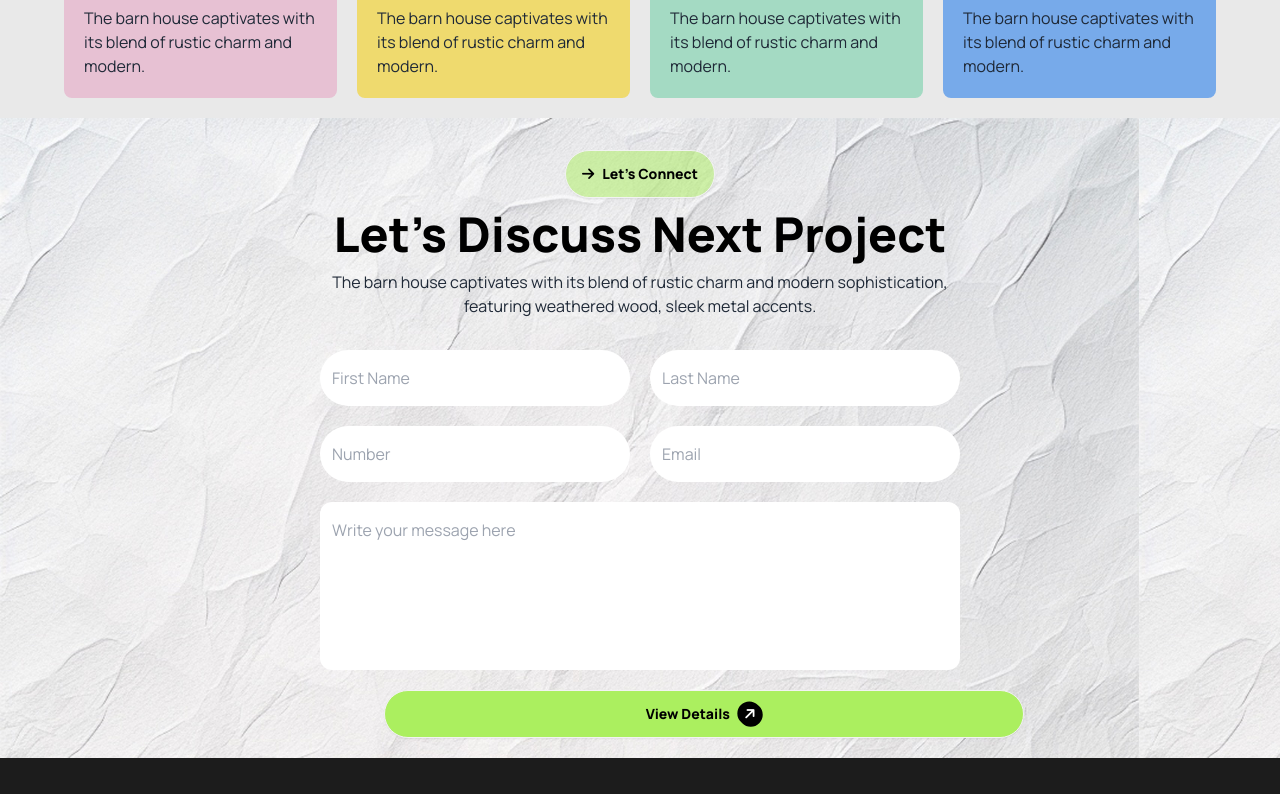
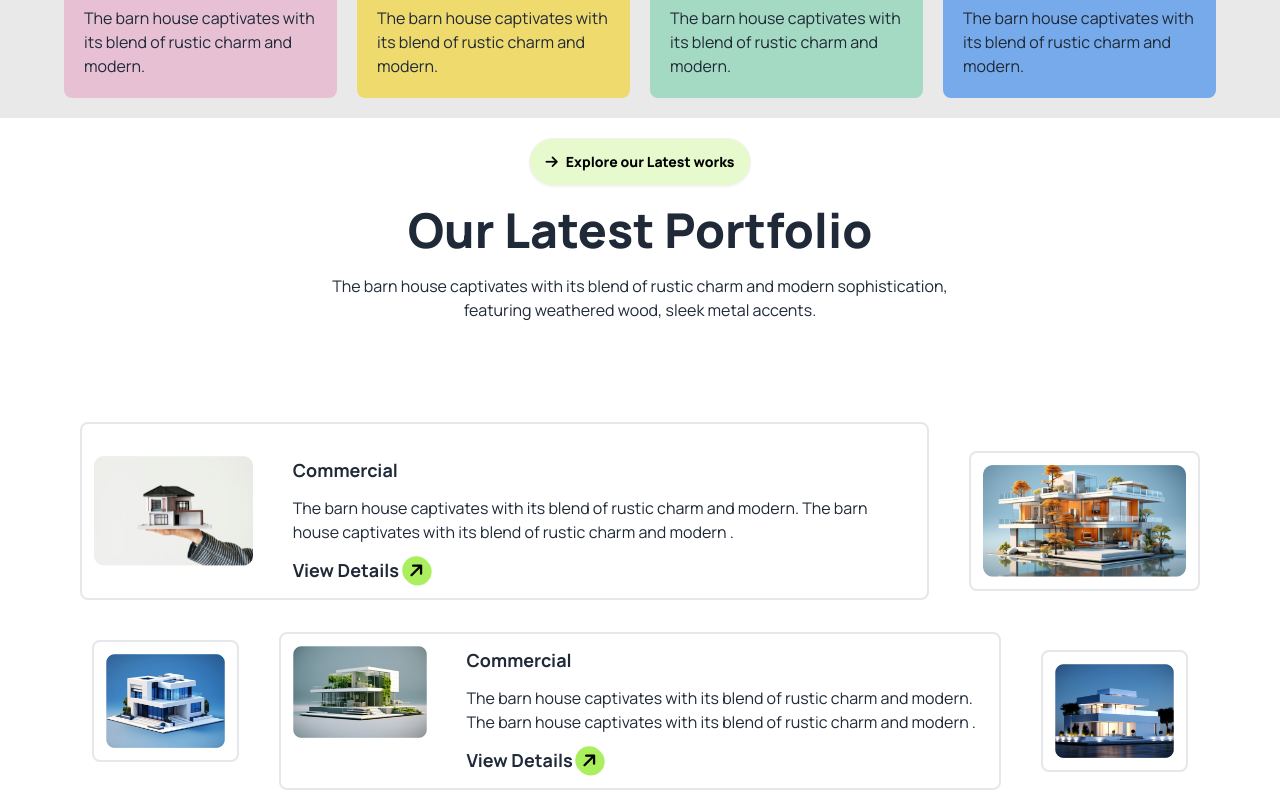
Before and after one commit to sabbirsolid/assignment-03, a plain HTML site: page index.html in a window 1280 px wide. Shown: the part 1910-2704 px from the top of the page. Drawn offline with nearby package versions, Linux system fonts and the light colour scheme.

Commit message:
added portfolio section

```diff
--- a/index.html
+++ b/index.html
@@ -20,7 +20,7 @@
             extend: {
               colors: {
                 'green-primary': '#ABEF5F',
-                'green-secondary': 'rgba(171, 239, 95, 0.50)',
+                'green-secondary': 'rgba(171, 239, 95, 0.30)',
                 'gray-text': '#494949',
                 'gray-bg': '#E9E9E9',
                 'card1-color': '#E7C1D3',
@@ -178,9 +178,41 @@
          </section>
          <!-- our latest portfolio -->
           <section>
-
+            <!-- text part -->
+            <div class="text-center space-y-5 py-5">
+              <button class="btn bg-green-secondary text-black font-extrabold rounded-3xl py-0 px1"><i class="fa-solid fa-arrow-right text-black"></i>Explore our Latest works</button>
+            <h1 class="text-5xl font-extrabold">Our Latest Portfolio</h1>
+            <p>The barn house captivates with its blend of rustic charm and modern sophistication, <br> featuring weathered wood, sleek metal accents.</p>
+            </div>
+            <div class="lg:m-20 m-10 ">
+              <div >
+                <div class="lg:flex justify-around gap-10 space-y-5 items-center ">
+                  <div class="lg:flex gap-10  border-2 border-solid rounded-lg p-3 space-y-5 items-center">
+                    <div><img src="./assets/img1.png" alt=""></div>
+                  <div class="w-auto space-y-3">
+                    <h2 class="text-lg gray-text font-bold">Commercial</h2>
+                    <p class="gray-text text-base">The barn house captivates with its blend of rustic charm and modern. The barn house captivates with its blend of rustic charm and modern .</p>
+                    <button class="text-lg font-bold">View Details  <i class="fa-solid fa-arrow-right -rotate-45 bg-green-primary text-black p-1.5 rounded-full"></i></button>
+                  </div>
+                  </div>
+                  <div class=" p-3 border-2 border-solid rounded-lg"><img src="./assets/img2.png" alt=""></div>
+                </div>
+              </div>
+              <div class="lg:flex gap-10 p-3 space-y-5 items-center">
+                <div class="border-2 border-solid rounded-lg p-3"><img src="./assets/img3.png" alt=""></div>
+                <div class="lg:flex gap-10 border-2 border-solid rounded-lg p-3">
+                  <div><img src="./assets/img4.png" alt=""></div>
+                <div class="w-auto space-y-3">
+                  <h2 class="text-lg gray-text font-bold">Commercial</h2>
+                  <p class="gray-text text-base">The barn house captivates with its blend of rustic charm and modern. The barn house captivates with its blend of rustic charm and modern .</p>
+                  <button class="text-lg font-bold">View Details  <i class="fa-solid fa-arrow-right -rotate-45 bg-green-primary text-black p-1.5 rounded-full"></i></button>
+                </div>
+                </div>
+                <div class="p-3 border-2 border-solid rounded-lg"><img src="./assets/img5.png" alt=""></div>
+              </div>
+            </div>
           </section>
-          <!-- Lest discuss -->
+          <!-- Lets discuss -->
            <section class="disscuss-bg space-y-5 py-5">
             <div class="text-center space-y-3 p-3 mx-4 lg:w-1/2 lg:mx-auto">
               <a class="btn bg-green-secondary text-black font-extrabold rounded-3xl py-0 px1"><i class="fa-solid fa-arrow-right text-black"></i>Let’s Connect</a>
```
